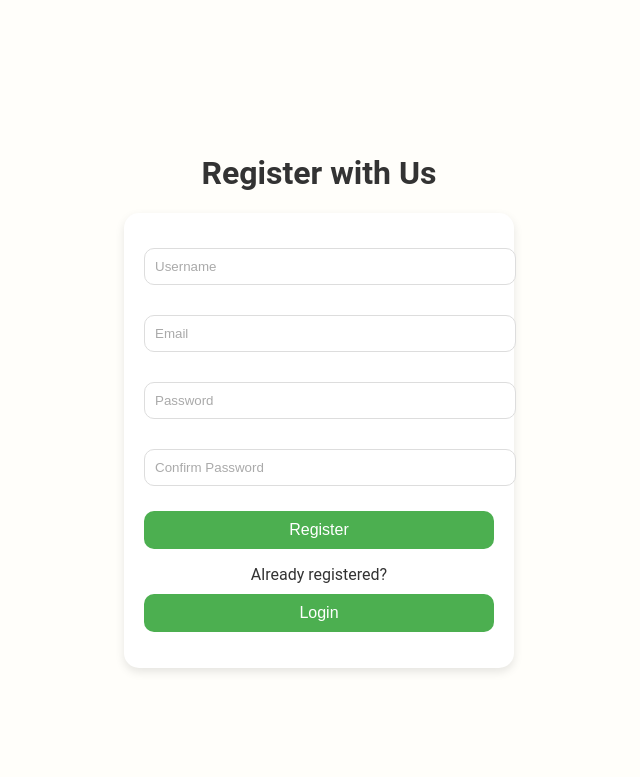
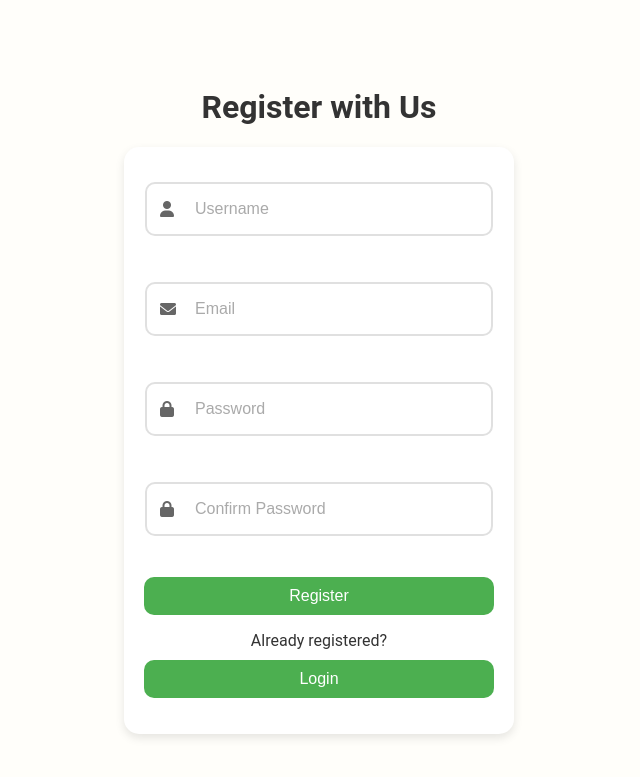
Before and after one commit to RITIK-CHAUDHRY/Trackify, a Flask app: page /signup in a window 1280 px wide. Shown: the top 777 px of the page, without its empty margins (321-961 px from the left). Run offline with Flask 3, Linux system fonts and the light colour scheme.

Commit message:
enhanced the sign up and login page

```diff
--- a/static/styles.css
+++ b/static/styles.css
@@ -67,7 +67,7 @@ body {
 }
 
 .login-card input {
-    width: 100%;
+    width: 95%;
     padding: 10px;
     margin: 15px 0; /* Added margin between input fields */
     border: 1px solid #ddd;
@@ -1353,11 +1353,11 @@ body {
 
 .auth-input {
     position: relative;
-    margin-bottom: 1.5rem;
+    margin-bottom: 1rem;
 }
 
 .auth-input input {
-    width: 100%;
+    width: 80%;
     padding: 1rem 1rem 1rem 3rem;
     border: 2px solid #e0e0e0;
     border-radius: 10px;
--- a/templates/index.html
+++ b/templates/index.html
@@ -15,7 +15,6 @@
             <i class="fas fa-chart-line"></i>
             TRACKIFY
         </div>
-        <div class="splash-coins" id="splashCoins"></div>
     </div>
 
     <div class="welcome-section">
@@ -37,7 +36,9 @@
             </form>
             <p class="text-center mt-4">
                 New to Trackify?
-                <a href="/signup" class="text-primary">Create Account</a>
+                <button onclick="window.location.href='/signup'" class="submit-btn">Create Account</button>
+
+
             </p>
         </div>
     </div>
--- a/templates/signup.html
+++ b/templates/signup.html
@@ -4,6 +4,7 @@
     <meta charset="UTF-8">
     <meta name="viewport" content="width=device-width, initial-scale=1.0">
     <link rel="stylesheet" href="{{ url_for('static', filename='styles.css') }}">
+    <link rel="stylesheet" href="https://cdnjs.cloudflare.com/ajax/libs/font-awesome/6.0.0/css/all.min.css">
     <title>Sign Up</title>
 </head>
 <body>
@@ -11,10 +12,22 @@
         <h1>Register with Us</h1>
         <div class="login-card">
             <form action="/register" method="POST">
-                <input type="text" name="username" placeholder="Username" required>
-                <input type="email" name="email" placeholder="Email" required>
-                <input type="password" name="password" placeholder="Password" required>
-                <input type="password" name="confirm_password" placeholder="Confirm Password" required>
+                <div class="auth-input">
+                    <i class="fas fa-user"></i>
+                    <input type="text" name="username" placeholder="Username" required>
+                </div>
+                <div class="auth-input">
+                    <i class="fas fa-envelope"></i>
+                    <input type="email" name="email" placeholder="Email" required>
+                </div>
+                <div class="auth-input">
+                    <i class="fas fa-lock"></i>
+                    <input type="password" name="password" placeholder="Password" required>
+                </div>
+                <div class="auth-input">
+                    <i class="fas fa-lock"></i>
+                    <input type="password" name="confirm_password" placeholder="Confirm Password" required>
+                </div>
                 <button type="submit">Register</button>
             </form>
             <p>
```
